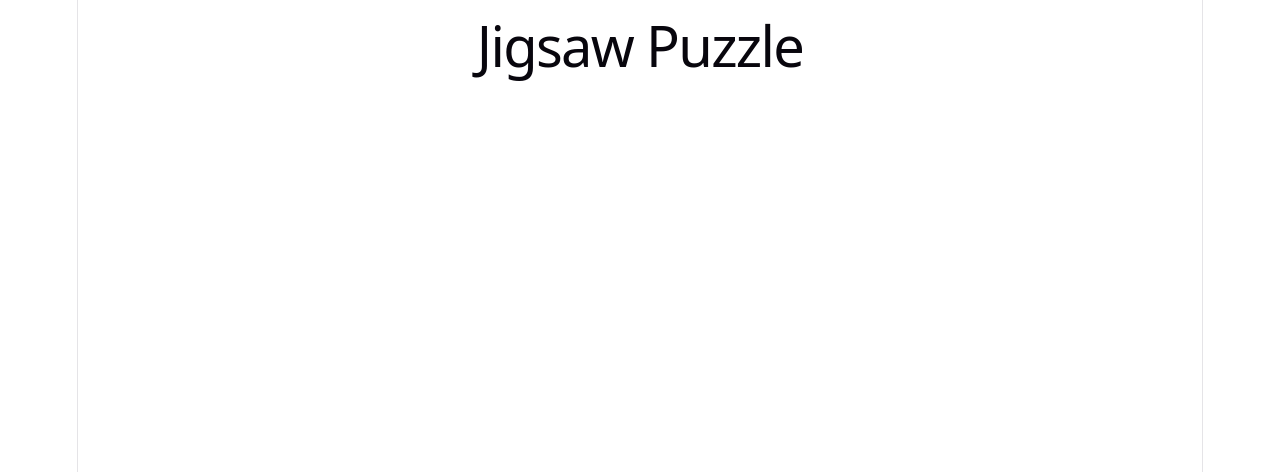
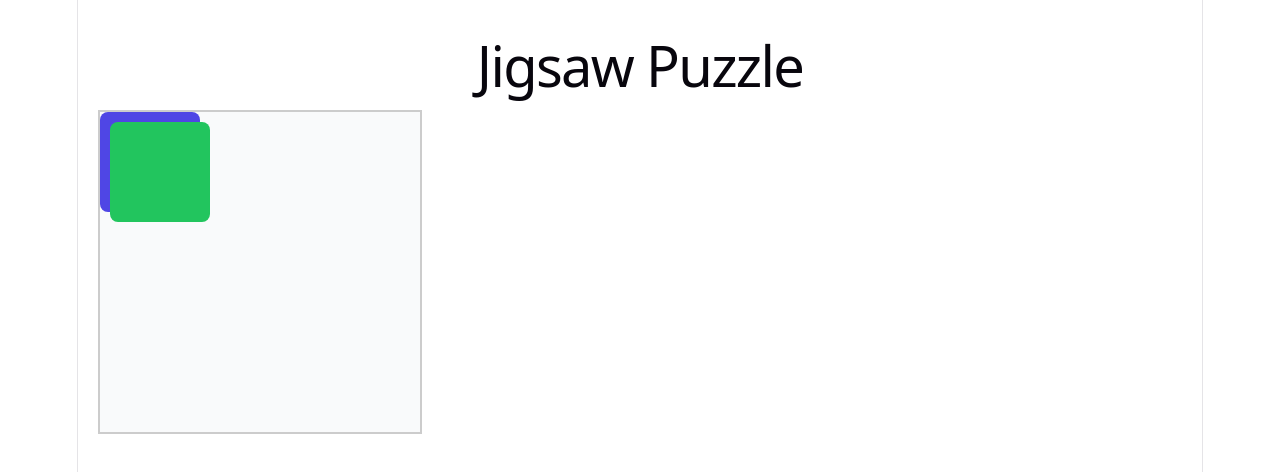
Before and after one commit to Laleh-S/jigsaw-puzzle, a React (Vite) app: page / in a window 1280 px wide. Shown: the top 472 px of the page. Built offline with nearby package versions, Linux system fonts and the light colour scheme.

Commit message:
Set up puzzle board and draggable piece

```diff
--- a/src/App.css
+++ b/src/App.css
@@ -1,184 +1,36 @@
-.counter {
-  font-size: 16px;
-  padding: 5px 10px;
-  border-radius: 5px;
-  color: var(--accent);
-  background: var(--accent-bg);
-  border: 2px solid transparent;
-  transition: border-color 0.3s;
-  margin-bottom: 24px;
-
-  &:hover {
-    border-color: var(--accent-border);
-  }
-  &:focus-visible {
-    outline: 2px solid var(--accent);
-    outline-offset: 2px;
-  }
+.app {
+  padding: 20px;
+  font-family: sans-serif;
 }
 
-.hero {
+.piece-container {
+  width: 320px;
+  height: 320px;
+  border: 2px solid #ccc;
+  margin-top: 20px;
+  background-color: #f9fafb;
   position: relative;
-
-  .base,
-  .framework,
-  .vite {
-    inset-inline: 0;
-    margin: 0 auto;
-  }
-
-  .base {
-    width: 170px;
-    position: relative;
-    z-index: 0;
-  }
-
-  .framework,
-  .vite {
-    position: absolute;
-  }
-
-  .framework {
-    z-index: 1;
-    top: 34px;
-    height: 28px;
-    transform: perspective(2000px) rotateZ(300deg) rotateX(44deg) rotateY(39deg)
-      scale(1.4);
-  }
-
-  .vite {
-    z-index: 0;
-    top: 107px;
-    height: 26px;
-    width: auto;
-    transform: perspective(2000px) rotateZ(300deg) rotateX(40deg) rotateY(39deg)
-      scale(0.8);
-  }
 }
 
-#center {
-  display: flex;
-  flex-direction: column;
-  gap: 25px;
-  place-content: center;
-  place-items: center;
-  flex-grow: 1;
-
-  @media (max-width: 1024px) {
-    padding: 32px 20px 24px;
-    gap: 18px;
-  }
+ /* The absolute positioning places the piece anywhere in the box. */
+.piece {
+  width: 100px;
+  height: 100px;
+  background-color: #4f46e5;
+  border-radius: 8px;
+  position: absolute;
+  top: 0;
+  left: 0;
 }
 
-#next-steps {
-  display: flex;
-  border-top: 1px solid var(--border);
-  text-align: left;
-
-  & > div {
-    flex: 1 1 0;
-    padding: 32px;
-    @media (max-width: 1024px) {
-      padding: 24px 20px;
-    }
-  }
-
-  .icon {
-    margin-bottom: 16px;
-    width: 22px;
-    height: 22px;
-  }
-
-  @media (max-width: 1024px) {
-    flex-direction: column;
-    text-align: center;
-  }
+.piece-offset {
+  top: 10px;
+  left: 10px;
+  background-color: #22c55e;
 }
 
-#docs {
-  border-right: 1px solid var(--border);
-
-  @media (max-width: 1024px) {
-    border-right: none;
-    border-bottom: 1px solid var(--border);
-  }
+.piece-offset2 {
+  top: 20px;
+  left: 20px;
+  background-color: #b8c522;
 }
-
-#next-steps ul {
-  list-style: none;
-  padding: 0;
-  display: flex;
-  gap: 8px;
-  margin: 32px 0 0;
-
-  .logo {
-    height: 18px;
-  }
-
-  a {
-    color: var(--text-h);
-    font-size: 16px;
-    border-radius: 6px;
-    background: var(--social-bg);
-    display: flex;
-    padding: 6px 12px;
-    align-items: center;
-    gap: 8px;
-    text-decoration: none;
-    transition: box-shadow 0.3s;
-
-    &:hover {
-      box-shadow: var(--shadow);
-    }
-    .button-icon {
-      height: 18px;
-      width: 18px;
-    }
-  }
-
-  @media (max-width: 1024px) {
-    margin-top: 20px;
-    flex-wrap: wrap;
-    justify-content: center;
-
-    li {
-      flex: 1 1 calc(50% - 8px);
-    }
-
-    a {
-      width: 100%;
-      justify-content: center;
-      box-sizing: border-box;
-    }
-  }
-}
-
-#spacer {
-  height: 88px;
-  border-top: 1px solid var(--border);
-  @media (max-width: 1024px) {
-    height: 48px;
-  }
-}
-
-.ticks {
-  position: relative;
-  width: 100%;
-
-  &::before,
-  &::after {
-    content: '';
-    position: absolute;
-    top: -4.5px;
-    border: 5px solid transparent;
-  }
-
-  &::before {
-    left: 0;
-    border-left-color: var(--border);
-  }
-  &::after {
-    right: 0;
-    border-right-color: var(--border);
-  }
-}
--- a/src/App.jsx
+++ b/src/App.jsx
@@ -1,9 +1,54 @@
-import "./App.css";
+import { useState } from "react"
+
+import "./App.css"
+
 function App() {
+  // Initial state: the value you pass into useState(...) once at the beginning. { x: 0, y: 0 }
+  // Current state (piece1Pos): whatever the latest value is on this render.
+  // Next state: whatever you pass into setPiece1Pos(...)
+  // setPiece1Pos is the function that allows you make these changes
+
+  const [piece1Pos, setPiece1Pos] = useState({x: 0, y: 0}) // Position lives here
+  const [isDragging, setIsDragging] = useState(false)  // On and off switch for dragging
+  function clamp (value, min, max) {  // guarantees the result is always between min and max
+    if (value < min) return min // if too small return min
+    if (value > max) return max // if too big return max
+    return value // if in the middle return value unchanged
+  }
+
   return (
-    <div>
+    <div className="app">
       <h1>Jigsaw Puzzle</h1>
+      <div
+        className="piece-container"
+        onMouseUp={() => {  // stop dragging (mouse button comes up)
+          setIsDragging(false);
+        }}
+        // Between onMouseDown and onMouseUp moments, while isDragging is true, onMouseMove updates the piece position so it follows the mouse.
+        onMouseMove={(event) => {
+          console.log(event)
+          if (isDragging) { // only if we are draging do the followings
+            // 220 value comes from container size - piece size = 320 - 100 = 220.
+            const nextX = piece1Pos.x + event.movementX // Take the current x position of the piece. Add how far the mouse just moved left/right. This is where the piece wants to go next horizontally.
+            const nextY = piece1Pos.y + event.movementY // Same idea for y (up/down).
+            const clampedX = clamp(nextX, 0, 220) // If nextX is less than 0, use 0. If nextX is more than 220, use 220. Otherwise use nextX. → keeps the piece inside horizontally.
+            const clampedY = clamp(nextY, 0, 220) // Same, but for the vertical direction.
+            setPiece1Pos({ x: clampedX, y: clampedY }) // Save the new (possibly limited) position.
+          }
+        }}
+      >
+        <div
+          // Put the onMouseDown on the piece since dragging should start only when the piece is clicked, not the box.
+          className="piece"
+          style={{ top: piece1Pos.y, left: piece1Pos.x }}
+          onMouseDown={() => {  // start dragging (mouse button goes down)
+            setIsDragging(true);
+          }}
+        ></div>
+        <div className="piece piece-offset"
+        ></div>
+      </div>
     </div>
-  );
+  )
 }
-export default App;
+export default App
```
